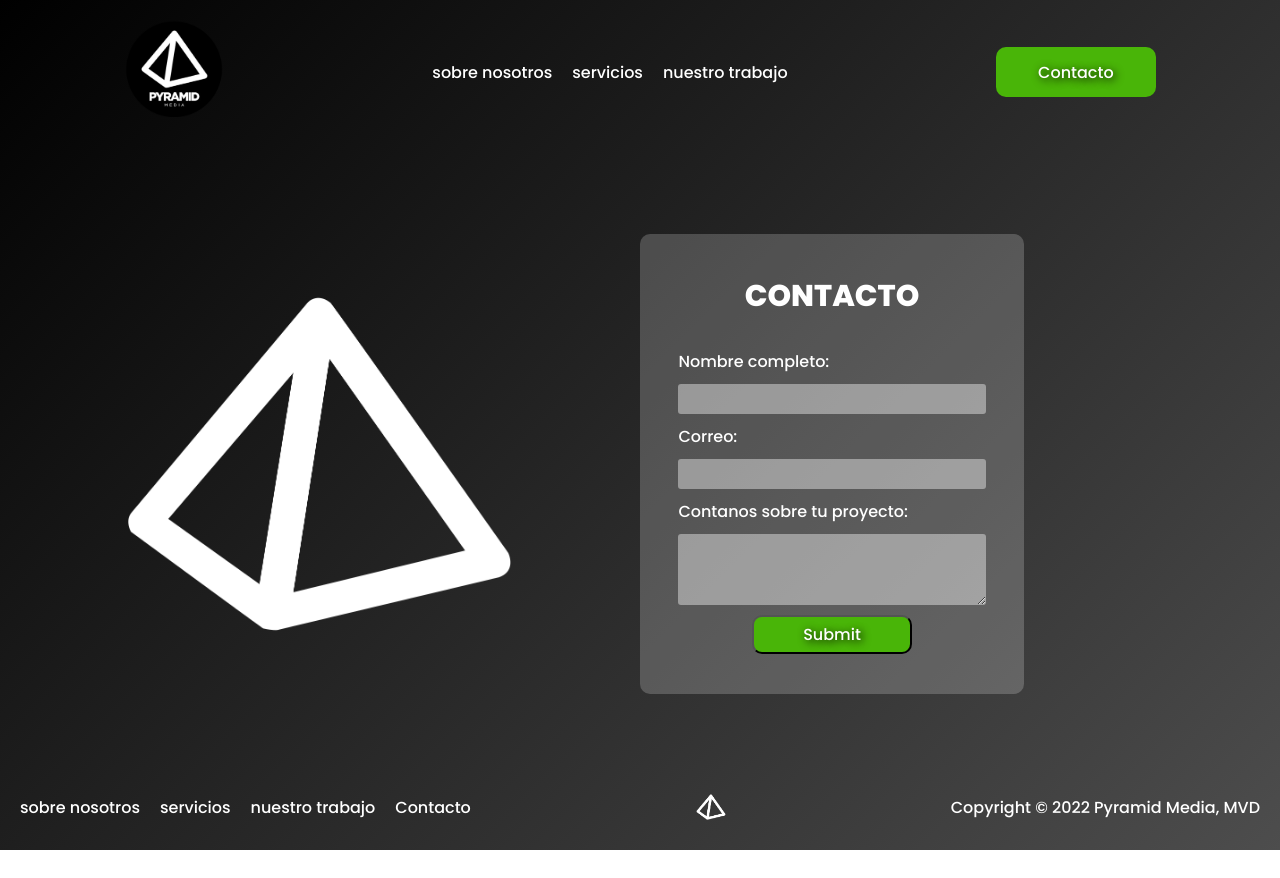
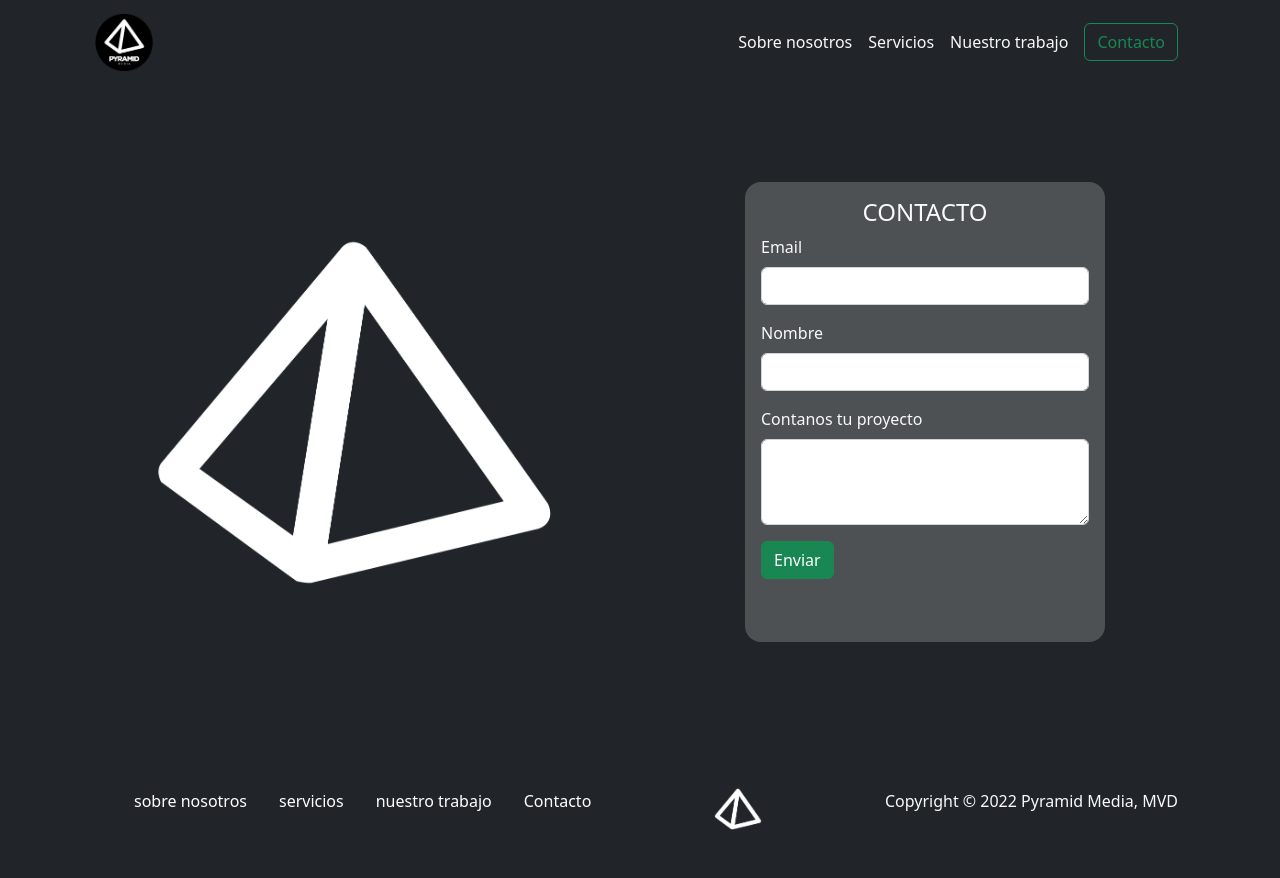
Before and after one commit to diegopaff/webdev_01, a plain HTML site: page views/contacto.html in a window 1280 px wide. Before the commit the page ends 850 px from the top, so only its background shows below. Drawn offline with nearby package versions, Linux system fonts and the light colour scheme.

Commit message:
Pagina Index y contacto modificadas usando bootstrap

```diff
--- /dev/null
+++ b/css/style_bootstrap.css
@@ -0,0 +1,96 @@
+
+a {
+    text-decoration: solid;
+    color: white;
+}
+
+li {
+    list-style-type: none;
+}
+
+.container-page-form {
+    min-height: 82vh;
+}
+
+.container-form {
+    background-color: rgba(255, 255, 255, 0.2);
+    border-radius: 1rem;
+    height: 60%;
+    min-height: 460px;
+    width: 60%;
+    min-width: 360px;
+}
+
+.container-nosotros {
+    height: 50vh;
+    max-height: 400px;
+}
+
+.img-nosotros {
+    height: 30vh;
+    max-height: 500px;
+}
+
+.img-form {
+    padding: 5rem;
+}
+
+/* ------section FOOTER -----------------------*/
+.footer-nav {
+    display: flex;
+    font-size: var(--texto-small-400);
+    padding: 0 2rem;
+    justify-content: space-between;
+    align-items: center;
+    margin-bottom: 3rem;
+    margin-top: 1rem
+}
+.menu-footer {
+    display: flex;
+    flex-wrap: wrap;
+    flex-direction: row;
+    gap: 2rem;
+
+}
+
+.footer-img {
+    max-width: 3rem;
+}
+/* ------section NECESITAS VIDEO -----------------------*/
+#necesitas-video {
+    min-height: 100vh;
+    display: flex;
+    flex-direction: column;
+    align-items: center;
+    justify-content: center;
+}
+
+.necesitas-video__texto {
+    font-size: var(--texto-xl-800);
+    font-weight: 300;
+}
+
+.necesitas-video__negrita {
+    font-size: var(--texto-xl-800);
+    font-weight: 900;
+    margin-left: 2%;
+}
+
+
+@media (max-width: 768px){
+    :root {
+
+        /* cambio de tamaño texto */
+        --texto-headline-900: 4rem;
+        --texto-xl-800: 3rem;
+        --texto-large-600: 2rem;
+        --texto-medium-400: 1.5rem;
+        --texto-small-400: 1rem;
+
+    }
+    .footer-nav {
+        flex-direction: column;
+        gap: 3rem;
+    }
+
+}
--- a/views/contacto.html
+++ b/views/contacto.html
@@ -5,40 +5,65 @@
         <meta http-equiv="X-UA-Compatible" content="IE=edge">
         <meta name="viewport" content="width=device-width, initial-scale=1.0">
         <title>Pyramid Media</title>
-    <link rel="stylesheet" href="../css/style.css">
-    <link rel="preconnect" href="https://fonts.googleapis.com">
+        <link href="https://cdn.jsdelivr.net/npm/bootstrap@5.2.0/dist/css/bootstrap.min.css" rel="stylesheet" integrity="sha384-gH2yIJqKdNHPEq0n4Mqa/HGKIhSkIHeL5AyhkYV8i59U5AR6csBvApHHNl/vI1Bx" crossorigin="anonymous">
+        <script src="https://cdn.jsdelivr.net/npm/bootstrap@5.2.0/dist/js/bootstrap.bundle.min.js" integrity="sha384-A3rJD856KowSb7dwlZdYEkO39Gagi7vIsF0jrRAoQmDKKtQBHUuLZ9AsSv4jD4Xa" crossorigin="anonymous"></script>
+        <link rel="stylesheet" href="../css/style_bootstrap.css">
+        <!-- <link rel="preconnect" href="https://fonts.googleapis.com">
         <link rel="preconnect" href="https://fonts.gstatic.com" crossorigin>
-    <link href="https://fonts.googleapis.com/css2?family=Poppins:ital,wght@0,100;0,200;0,500;0,600;0,700;0,800;0,900;1,200;1,300&family=Roboto:wght@100;300;400;500&display=swap" rel="stylesheet">
+        <link href="https://fonts.googleapis.com/css2?family=Poppins:ital,wght@0,100;0,200;0,500;0,600;0,700;0,800;0,900;1,200;1,300&family=Roboto:wght@100;300;400;500&display=swap" rel="stylesheet"> -->
     </head>
-<body>
+    <body class="bg-dark text-light">
         <!-- inicio header -->
-    <header class="header">
-        <nav class="header-nav container">
-            <a class="header-logo" href="../index.html"><img class="header-logo__img" src="../img/Logo Pyramid.png" alt="Logo Pyramid media"></a>
-            <ul class="menu">
-                <li class="menu__item">
-                    <a class="menu__link" href="./nosotros.html">sobre nosotros</a>
-                </li>
-                <li class="menu__item">
-                    <a class="menu__link" href="./servicios.html">servicios</a>
-                </li>
-                <li class="menu__item">
-                    <a class="menu__link" href="./trabajos.html">nuestro trabajo</a>
-                </li>
-            </ul>
-            <a class="menu__link" href="./contacto.html"><div class="btn"><span> Contacto</span></div></a>
+        <header class="container">
+            <nav class="navbar navbar-expand-lg bg-dark d-flex justify-content-center align-items-center flex-nowrap">
+                <div class="container ">
+                  <a class="navbar-brand" href="../index.html">
+                    <img src="../img/Logo Pyramid.png" alt="Logo Pyramid media" width="60">
+                  </a>
+                </div>
+                <div class="container-fluid justify-content-end ">
+                    <button class="navbar-toggler" type="button" data-bs-toggle="collapse" data-bs-target="#navbarNavAltMarkup" aria-controls="navbarNavAltMarkup" aria-expanded="false" aria-label="Toggle navigation">
+                      <span class="navbar-toggler-icon"></span>
+                    </button>
+                    <div class="collapse navbar-collapse justify-content-end" id="navbarNavAltMarkup">
+                      <div class="navbar-nav align-items-center">
+                        <a class="nav-link text-light" href="./nosotros.html">Sobre nosotros</a>
+                        <a class="nav-link text-light" href="./servicios.html">Servicios</a>
+                        <a class="nav-link text-light" href="./trabajos.html">Nuestro trabajo</a>
+                        <a class="nav-link" href="./contacto.html"><button type="button" class="btn btn-outline-success">Contacto</button></a>
+                      </div>
+                    </div>
+                </div>
               </nav>
+
         </header>
         <!-- fin header -->
 
-    <main class="pagina-contacto container">
+        <main>
 
-            <section id="formulario">
-            <img class="espacio-logo"src="../img/pyramid.png" alt="">
-            <div class="card-form">
-                <div class="container-form">
-                    <h1 class="container-form__titulo">CONTACTO</h1>
-                    <form class="formulario" classaction="" method="post">
+            <section id="formulario" class="container mb-5">
+                <article class="row align-items-center justify-content-center container-page-form">
+                    <img class="col-xl-6 col-md-6 col-sm-12 img-form" src="../img/pyramid.png" alt="">
+                    <div class="col-xl-6 col-md-6 col-sm-12 d-flex justify-content-center">
+                        <div class="container-form pe-3 ps-3 align-self-center">
+                            <h4 class="container-form__titulo text-center pt-3">CONTACTO</h4>
+                            <form>
+                                <div class="mb-3">
+                                    <label for="exampleFormControlInput1" class="form-label">Email</label>
+                                    <input type="email" class="form-control" id="exampleFormControlInput1" >
+                                </div>
+                                <div class="mb-3">
+                                    <label for="exampleFormControlInput1" class="form-label">Nombre</label>
+                                    <input type="email" class="form-control" id="exampleFormControlInput1">
+                                </div>
+                                <div class="mb-3">
+                                    <label for="exampleFormControlTextarea1" class="form-label">Contanos tu proyecto</label>
+                                    <textarea class="form-control" id="exampleFormControlTextarea1" rows="3"></textarea>
+                                </div>
+
+                                <button type="submit" class="btn btn-primary btn-success">Enviar</button>
+                              </form>
+                            <!-- <form class="formulario" classaction="" method="post">
                                 <label for="nombre">Nombre completo:</label>
                                 <input class="form-input" id="nombre" type="text" name="nombre_apellido">
                                 <label for="mail">Correo:</label>
@@ -47,13 +72,14 @@
                                 <textarea class="form-input form-textarea" name="consulta" id="consulta"></textarea>
                                 <input class="btn centrar" type="submit">
 
-                    </form>
+                            </form> -->
                         </div>
                     </div>
+                </article>
 
             </section>
         </main>
-<!-- inicio footer -->
+<!-- seccion FOOTER -------------------------------------------------->
 <footer id="footer">
     <nav class="footer-nav container">
         <ul class="menu-footer">
```
Also changed, not shown: index.html (+41 -39 lines). Lines whose indentation alone changed are shown as unchanged.
